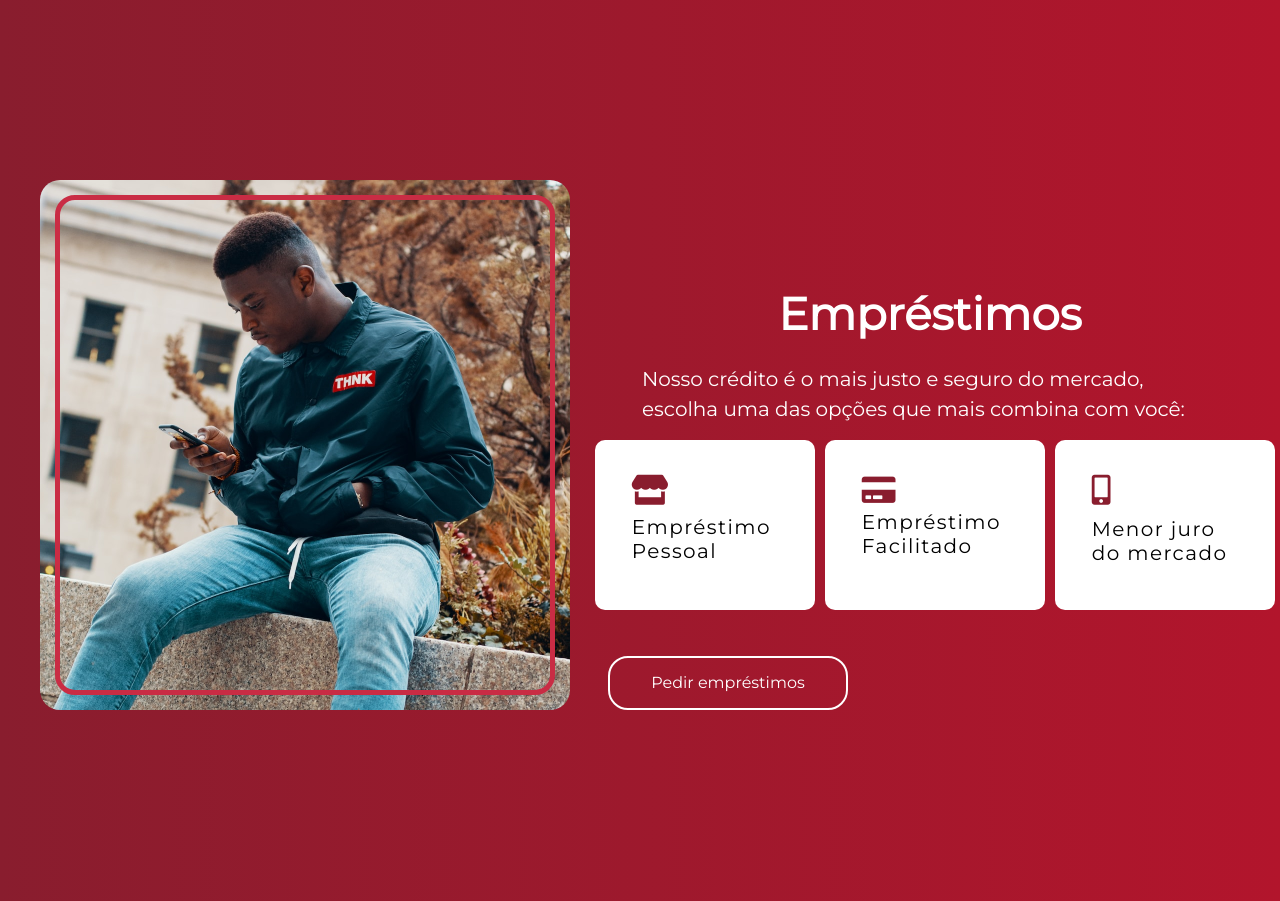
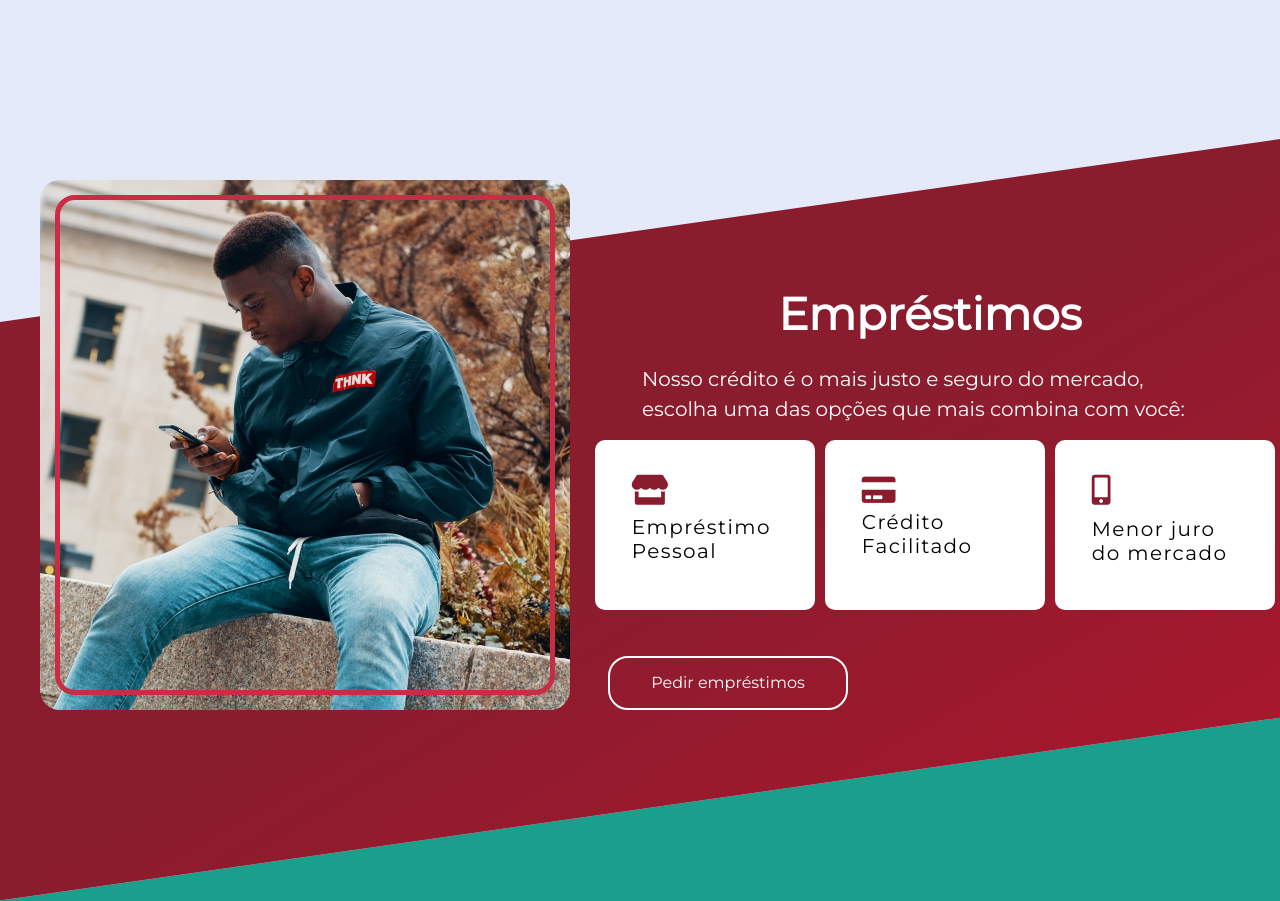
Before and after one commit to lucasomac0/Projeto-Web-UX, a plain HTML site: page Page-Servicos-Lucas/Footer/Pagina_servicos.html in a window 1280 px wide. Shown: the part 1020-1921 px from the top of the page. Drawn offline with nearby package versions, Linux system fonts and the light colour scheme.

Commit message:
Add files via upload

```diff
--- a/Page-Servicos-Lucas/Footer/Pagina_servicos.html
+++ b/Page-Servicos-Lucas/Footer/Pagina_servicos.html
@@ -17,6 +17,19 @@
 </head>
 
 <body>
+  <div class="background-shapes">
+      <svg xmlns="http://www.w3.org/2000/svg" viewBox="0 0 100 200"> <!-- Adjusted viewBox values -->
+          <defs>
+              <linearGradient id="gradient" x1="0%" y1="0%" x2="100%" y2="100%">
+                  <stop offset="0%" stop-color="#891D2E" />
+                  <stop offset="50%" stop-color="#891D2E" />
+                  <stop offset="100%" stop-color="#B2152C" />
+              </linearGradient>
+          </defs>
+          <polygon id="ciano" fill="#199F8B" points="-55,200 -55,120 155,90 155,200" />
+          <polygon id="bordo" fill="url(#gradient)" points="-55,120 -55,30 155,0 155,90" />
+      </svg>
+  </div>
   <main>
     <div id="emprestimos">
       <div id="foto1">
@@ -35,7 +48,7 @@
           <div class="emprestimo-button">
             <i class="fas fa-credit-card icon" id="cartao"></i>
             <br>
-            Empréstimo Facilitado
+            Crédito Facilitado
           </div>
           <div class="emprestimo-button">
             <i class="fas fa-mobile-alt icon" id="phone"></i>
--- a/Page-Servicos-Lucas/Footer/styles_servico.css
+++ b/Page-Servicos-Lucas/Footer/styles_servico.css
@@ -7,7 +7,7 @@ body {
     min-height: 100%;
     margin: 0;
     font-family: 'Montserrat';font-size: 22px;
-    background: linear-gradient(to right, #891D2E, #B2152C);
+    background: #E5EAFA;
 }
 
 footer {
@@ -288,3 +288,20 @@ footer {
 #titulo-investimento{
     font-size: 50px;
 }
+
+.background-shapes {
+    flex: 1;
+    position: absolute;
+    top: 1154px;
+    left: 0;
+    width: 100%;
+    height: 1286px; /* Adjust the height to extend the cyan polygon down */
+}
+
+.background-shapes svg {
+    position: absolute;
+    top: 0;
+    left: 0;
+    width: 100%;
+    height: 100%;
+}
```
